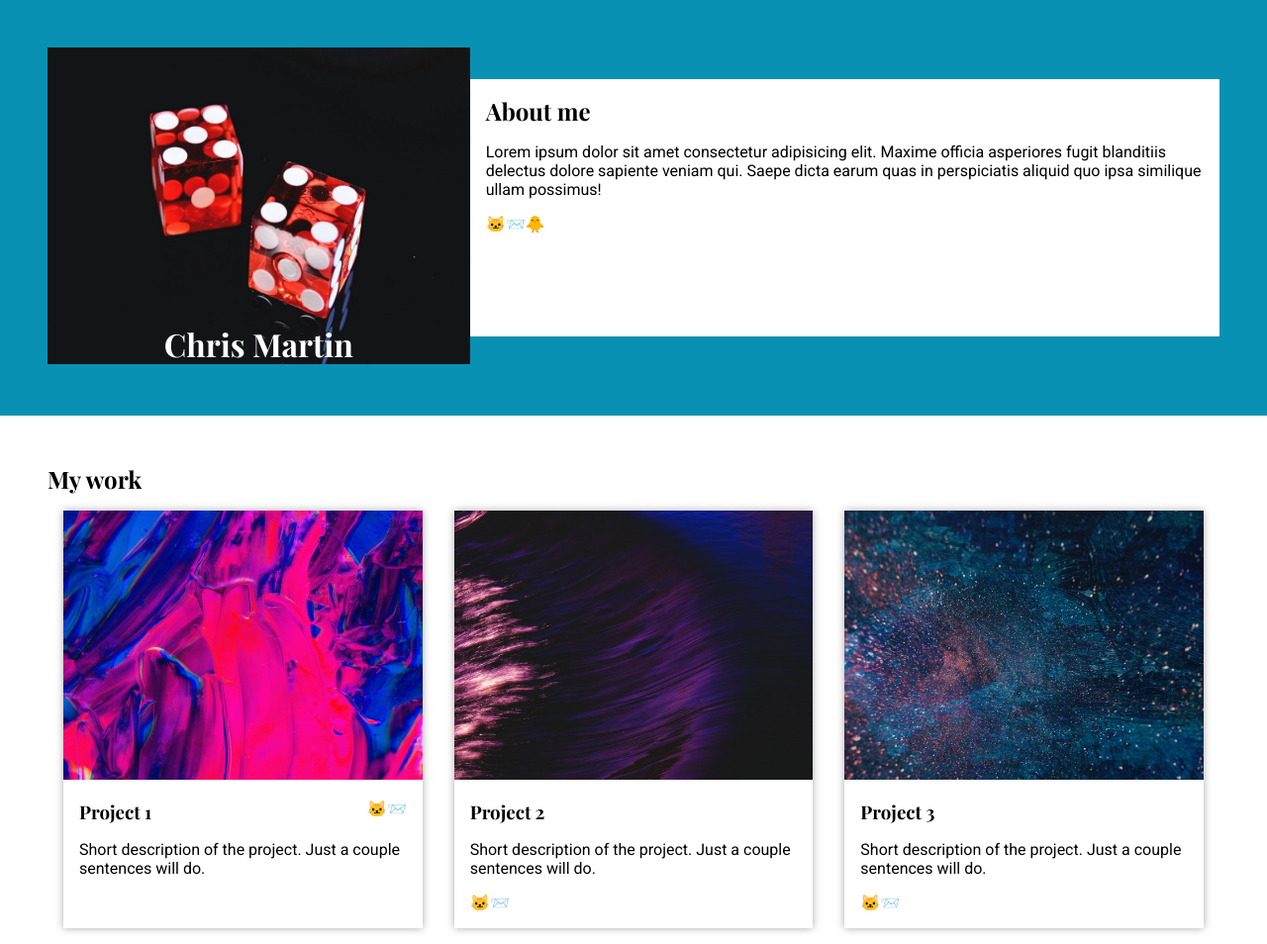
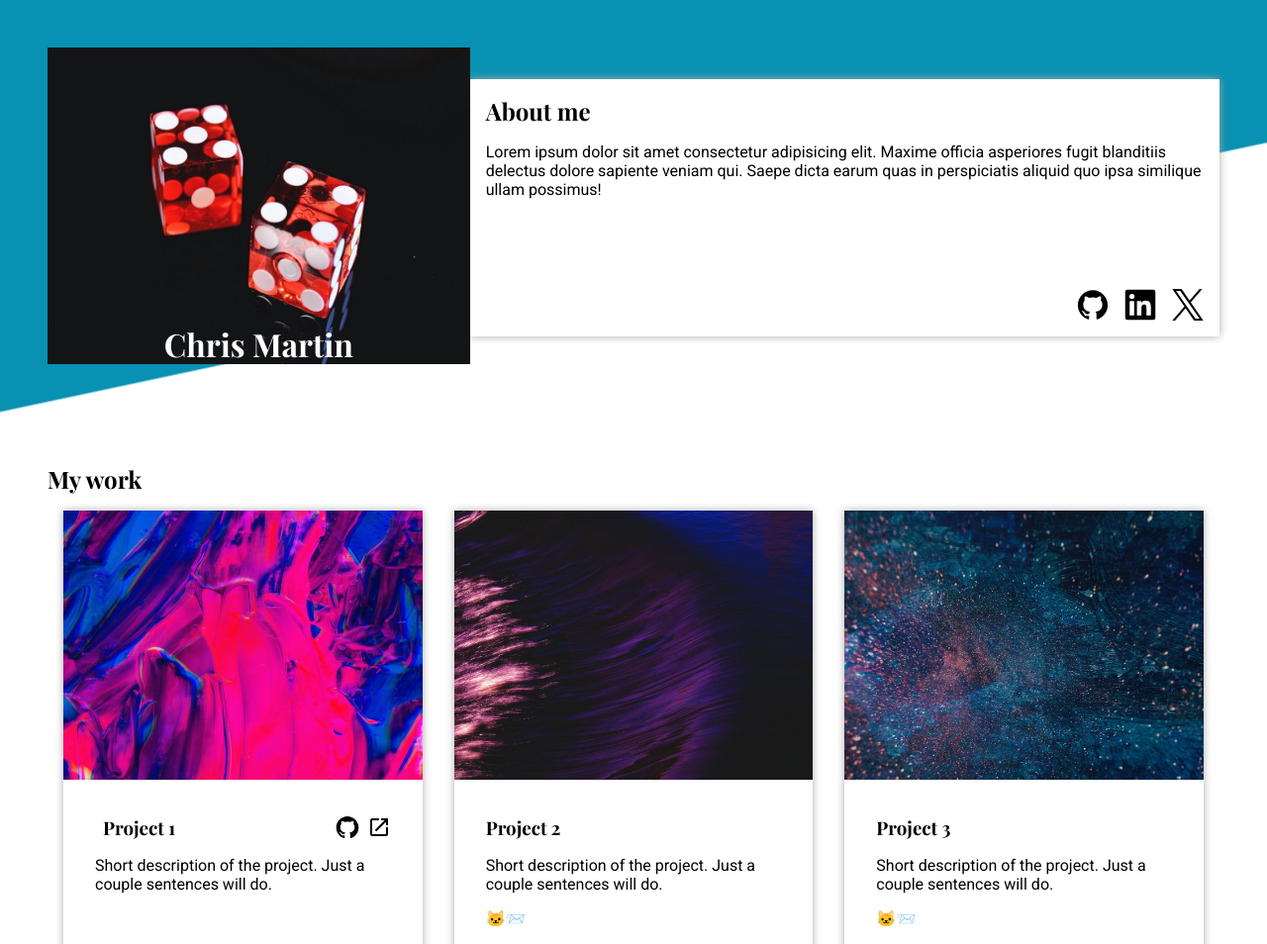
Before and after one commit to chrismartinjazz/odin-homepage, a plain HTML site: page index.html in a window 1280 px wide. Shown: the top 954 px of the page at 99% size. Drawn offline with nearby package versions, Linux system fonts and the light colour scheme; a web font is replaced by a local one.

Commit message:
Complete content and header styling. - Add SVGs and styling / formatting - Add linear gradient for header - Add variables to CSS

```diff
--- a/index.html
+++ b/index.html
@@ -16,21 +16,27 @@
 </head>
 
 <body>
+
   <header>
     <div class="header--image">
       <img class="profile_1" src="./static/profile_1.jpg" alt="">
       <h1>Chris Martin</h1>
     </div>
     <div class="header--text">
-      <h2>About me</h2>
-      <p>Lorem ipsum dolor sit amet consectetur adipisicing elit. Maxime officia asperiores fugit blanditiis delectus
-        dolore sapiente veniam qui. Saepe dicta earum quas in perspiciatis aliquid quo ipsa similique ullam possimus!
-      </p>
-      <div class="links">
-        🐱📨🐥
+      <div>
+        <h2>About me</h2>
+        <p>Lorem ipsum dolor sit amet consectetur adipisicing elit. Maxime officia asperiores fugit blanditiis delectus
+          dolore sapiente veniam qui. Saepe dicta earum quas in perspiciatis aliquid quo ipsa similique ullam possimus!
+        </p>
+      </div>
+      <div class="header--links">
+        <img class="icon-med" src="./static/icon_github.svg" alt="Github">
+        <img class="icon-med" src="./static/icon_linkedin.svg" alt="Linked In">
+        <img class="icon-med" src="./static/icon_x.svg" alt="X, formerly Twitter">
       </div>
     </div>
   </header>
+
   <main>
     <h2>My work</h2>
     <div class="projects">
@@ -40,8 +46,9 @@
         <div class="card--text">
           <div class="card--header">
             <h3>Project 1</h3>
-            <div class="links">
-              🐱📨
+            <div class="card--links">
+              <img class="icon-sml" src="./static/icon_github.svg" alt="Github">
+              <img class="icon-sml" src="./static/icon_open_in_new.svg" alt="Open in new">
             </div>
           </div>
           <p>Short description of the project. Just a couple sentences will do.</p>
@@ -103,10 +110,18 @@
       <p>Please get in touch if you think our work could be mutually beneficial!</p>
       <p>1234 Random Road</p>
       <p>Random Town, California 12345</p>
-      <p>📞555-555-5555</p>
-      <p>📧not.my.real.email@gmail.com</p>
-      <div class="links">
-        🐱📨🐥
+      <div class="footer--link">
+        <img class="icon-sml" src="./static/icon_phone_outline.svg" alt="Phone">
+        <p>555-555-5555</p>
+      </div>
+      <div class="footer--link">
+        <img class="icon-sml" src="./static/icon_email_box.svg" alt="Email">
+        <p>not.my.real.email@gmail.com</p>
+      </div>
+      <div class="footer--links">
+        <img class="icon-med" src="./static/icon_github.svg" alt="Github">
+        <img class="icon-med" src="./static/icon_linkedin.svg" alt="Linked In">
+        <img class="icon-med" src="./static/icon_x.svg" alt="X">
       </div>
     </div>
     <div class="footer--image">
--- a/style.css
+++ b/style.css
@@ -2,8 +2,16 @@
   box-sizing: border-box;
 }
 
+:root {
+  --bg-color-1: white;
+  --bg-color-2: #0891b2;
+  --text-color-light: white;
+  --text-color-dark: black;
+  --box-shadow-color: #AAAAAA;
+}
+
 body {
-  background-color: white;
+  background-color: var(--bg-color-1);
   margin: 0 auto;
   max-width: 1280px;
   font-family: "Roboto", sans-serif;
@@ -16,9 +24,25 @@ h3 {
   font-family: "Playfair Display", sans-serif;
 }
 
-header,
+header {
+  background-image: linear-gradient(168deg, var(--bg-color-2) 60%, var(--bg-color-1) calc(60% + 2px))
+}
+
 footer {
-  background-color: #0891b2;
+  background-color: var(--bg-color-2);
+}
+
+.icon-sml {
+  width: 1.5rem;
+  height: 1.5rem;
+}
+
+.icon-med {
+  width: 2rem;
+}
+
+.icon-lg {
+  width: 2.5rem;
 }
 
 header {
@@ -39,7 +63,7 @@ header {
 
 .header--image>h1 {
   margin: 0;
-  color: white;
+  color: var(--text-color-light);
   width: 100%;
   position: absolute;
   bottom: 0.2rem;
@@ -48,13 +72,25 @@ header {
 }
 
 .header--text {
-  background: white;
+  background: var(--bg-color-1);
+  box-shadow: 0 0 8px var(--box-shadow-color);
   margin: 2rem 0;
   padding: 1rem;
+  display: flex;
+  flex-direction: column;
+  justify-content: space-between;
+}
+
+.header--links {
+  display: flex;
+  justify-content: right;
+  gap: 1rem;
+  /* margin: 0;
+  padding: 0; */
 }
 
 main {
-  background-color: white;
+  background-color: var(--bg-color-1);
   padding: 3em;
 }
 
@@ -64,15 +100,12 @@ main {
   overflow: auto;
   display: grid;
   gap: 2em;
-  /* padding: 4em; */
-  /* border: 1px solid grey; */
-  background-color: white;
   grid-template-rows: repeat(2, 1fr);
   grid-template-columns: repeat(auto-fit, minmax(300px, 1fr));
 }
 
 .card {
-  box-shadow: 0 0 8px #AAAAAA;
+  box-shadow: 0 0 8px var(--box-shadow-color);
 }
 
 .card img {
@@ -80,12 +113,18 @@ main {
 }
 
 .card--text {
-  padding: 1rem;
+  padding: 2rem;
 }
 
 .card--header {
+  padding-left: 0.5rem;
   display: flex;
   justify-content: space-between;
+}
+
+.card--links {
+  display: flex;
+  gap: 0.5rem;
 }
 
 footer {
@@ -93,7 +132,19 @@ footer {
   justify-content: space-between;
   padding: 3em;
   margin: 0 0;
-  color: white;
+  color: var(--bg-color-1);
+}
+
+.footer--link {
+  display: flex;
+  align-items: center;
+  gap: 0.5rem;
+  margin: 0.5rem 0;
+}
+
+.footer--links {
+  display: flex;
+  gap: 1.5rem;
 }
 
 .profile_2 {
```
Also changed, not shown: static/icon_email_box.svg (added), static/icon_github.svg (added), static/icon_linkedin.svg (added), static/icon_open_in_new.svg (added), static/icon_phone_outline.svg (added), static/icon_x.svg (added).
